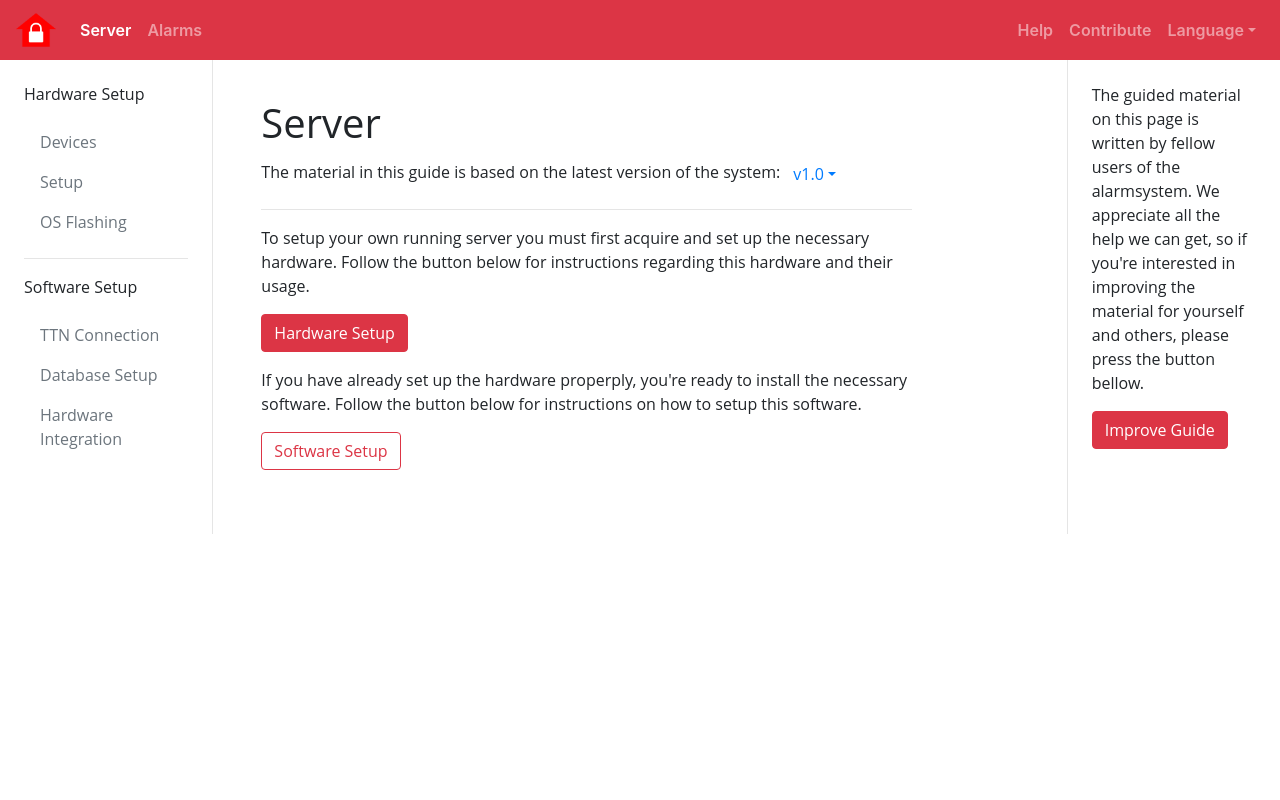
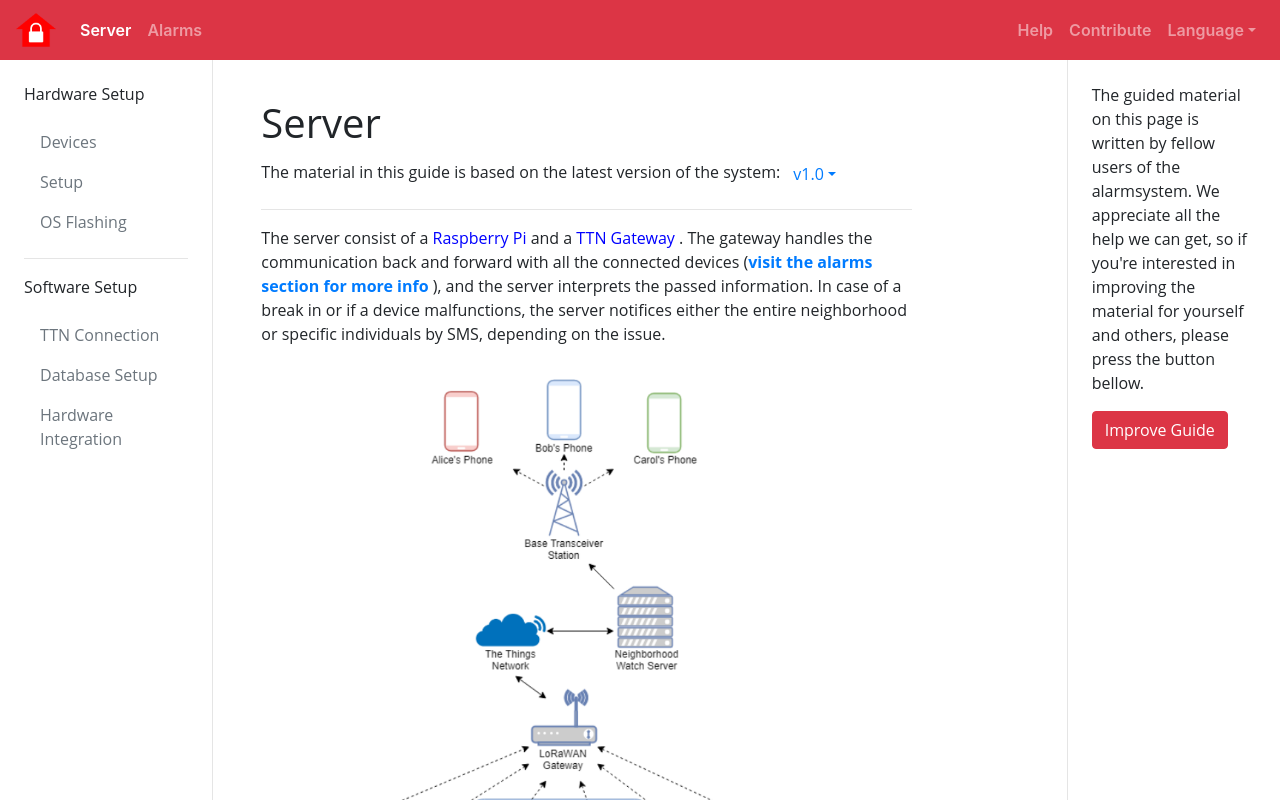
Before and after one commit to neighborhood-watch-alarm/nwa, a React (Create React App) app in the folder site/frontend/: page /server in a window 1280 px wide. Shown: the top 800 px of the page. Built offline with nearby package versions, Linux system fonts and the light colour scheme.

Commit message:
Added ToolDescription file for tooltips

```diff
--- a/site/frontend/package.json
+++ b/site/frontend/package.json
@@ -14,6 +14,7 @@
     "react": "^16.13.1",
     "react-dom": "^16.13.1",
     "react-i18next": "^11.5.1",
+    "react-player": "^2.3.1",
     "react-router-dom": "^5.2.0",
     "react-scripts": "3.4.1",
     "reactstrap": "^8.4.1"
--- a/site/frontend/public/locales/da/general.json
+++ b/site/frontend/public/locales/da/general.json
@@ -16,7 +16,9 @@
             "title": "Hjælp med at forbedre det skriftlige materiale",
             "description": "Eftersom NWA er distruberet som open source er al materiale vedr. både alarmsystemet og hjemmesiden tilgængeligt på <1>Github</1>. Alt skriftligt materiale i denne guide er generet fra filen <3>{{fileName}}</3>, hvor diverse kategorier repræsenterer de forskellige sektioner i denne guide. Ved at redigere en kategori i denne fil vil den korresponderende section på denne side blive ændret automatisk. Af sikkerhedsmæssige årsager tjekkes alle anmodninger vedr. ændringer i materialet af en autoriseret bidrager",
             "link": "Rediger på Github",
-            "cancel": "Tilbage"
+            "cancel": "Tilbage",
+            "linkToServer": "https://github.com/neighborhood-watch-alarm/nwa/blob/master/site/frontend/public/locales/da/server_v1.json",
+            "linkToAlarm": "https://github.com/neighborhood-watch-alarm/nwa/blob/master/site/frontend/public/locales/da/alarm_v1.json"
         }
     },
     "docs": {
--- a/site/frontend/public/locales/en/general.json
+++ b/site/frontend/public/locales/en/general.json
@@ -16,7 +16,9 @@
             "title": "Help improve the written material",
             "description": "As NWA is an open source project, all the material regarding both the alarmsystem and this website is public available on <1>Github</1>. The written material showcased in this guide is loaded from the file <3>{{fileName}}</3>, divided into different categories representing the different sections. By editing a category in this file, the corresponding section on this page will be changed automatically. For security reasons all requested updates will be checked by an authorized contributer before launching.",
             "link": "Edit on Github",
-            "cancel": "Cancel"
+            "cancel": "Cancel",
+            "linkToServer": "https://github.com/neighborhood-watch-alarm/nwa/blob/master/site/frontend/public/locales/en/server_v1.json",
+            "linkToAlarm": "https://github.com/neighborhood-watch-alarm/nwa/blob/master/site/frontend/public/locales/en/alarm_v1.json"
         }
     },
     "docs": {
--- a/site/frontend/src/Components/AlarmPage.js
+++ b/site/frontend/src/Components/AlarmPage.js
@@ -18,7 +18,7 @@ const AlarmPage = props => {
             <AlarmSideNav></AlarmSideNav>
           </Col>
           <hr />
-          <Col sm="7" style={{ padding: "3rem", borderTop: "1px solid #0000001a"}}>
+          <Col sm="7" style={{ padding: "3rem", borderTop: "1px solid #0000001a" }}>
             <Switch>
               <Route exact path="/alarms" component={AlarmWelcome} />
               <Route exact path="/alarms/design" component={AlarmDesign} />
@@ -32,11 +32,19 @@ const AlarmPage = props => {
             </Switch>
           </Col>
           <Col sm="1"></Col>
-          <Col sm="2" style={{ padding: "1.5rem", paddingTop: "2rem", borderLeft: "1px solid #0000001a", borderTop: "1px solid #0000001a" }}>
+          <Col
+            sm="2"
+            style={{
+              padding: "1.5rem",
+              paddingTop: "2rem",
+              borderLeft: "1px solid #0000001a",
+              borderTop: "1px solid #0000001a"
+            }}
+          >
             <p>{t("general:improve.intro")}</p>
             <EditText
               buttonLabel={t("general:improve.button")}
-              link="https://github.com/neighborhood-watch-alarm/nwa"
+              link={t("improve.popup.linkToAlarm")}
               fileName="alarm_v1.json"
             ></EditText>
           </Col>
--- a/site/frontend/src/Components/Docs/v0.1/ServerPage.js
+++ b/site/frontend/src/Components/Docs/v0.1/ServerPage.js
@@ -1,6 +1,5 @@
 import React from "react";
 import { Jumbotron, Button } from "reactstrap";
-import { NavLink as RouterNavLink } from "react-router-dom";
 import { useTranslation } from "react-i18next";
 
 const ServerPage = props => {
--- a/site/frontend/src/Components/EditText.js
+++ b/site/frontend/src/Components/EditText.js
@@ -22,7 +22,7 @@ const EditText = props => {
           <Trans i18nKey="improve.popup.description">
             As NWA is an open source project, all the material regarding both the alarmsystem and this website is public
             available on
-            <a href="https://github.com/simoneengelbr/nwa" target="_blank" rel="noopener noreferrer">
+            <a href="https://github.com/neighborhood-watch-alarm/nwa" target="_blank" rel="noopener noreferrer">
               Github
             </a>
             . The written material showcased in this guide is loaded from the file <code>{{ fileName }}</code>, divided
--- a/site/frontend/src/Components/ServerDevices.js
+++ b/site/frontend/src/Components/ServerDevices.js
@@ -1,5 +1,6 @@
 import React, { useState } from "react";
 import { Tooltip } from "reactstrap";
+import ReactPlayer from "react-player";
 
 const ServerDevices = props => {
   const [tooltipOpen, setTooltipOpen] = useState(false);
@@ -18,6 +19,7 @@ const ServerDevices = props => {
       <Tooltip placement="right" isOpen={tooltipOpen} target="TooltipExample" toggle={toggle}>
         Hello, I'm a Tooltip!
       </Tooltip>
+      <ReactPlayer controls="true" url="https://www.youtube.com/watch?v=9bZkp7q19f0" />
     </div>
   );
 };
--- a/site/frontend/src/Components/ServerPage.js
+++ b/site/frontend/src/Components/ServerPage.js
@@ -39,7 +39,7 @@ const ServerPage = props => {
             <p>{t("general:improve.intro")}</p>
             <EditText
               buttonLabel={t("improve.button")}
-              link="https://github.com/simoneengelbr/nwa"
+              link={t("improve.popup.linkToServer")}
               fileName="server_v1.json"
             ></EditText>
           </Col>
--- a/site/frontend/src/Components/ServerWelcome.js
+++ b/site/frontend/src/Components/ServerWelcome.js
@@ -1,21 +1,22 @@
 import React, { useState } from "react";
 import { Button } from "reactstrap";
 import { Dropdown, DropdownToggle, DropdownMenu, DropdownItem, Label } from "reactstrap";
-import { NavLink as RouterNavLink } from "react-router-dom";
+import { NavLink as RouterNavLink, Link } from "react-router-dom";
 import { useTranslation } from "react-i18next";
+import systemPreview from "../Images/alarmsystem-basics.png";
+import ToolDescription from "./ToolDescription.js";
 
 const ServerWelcome = props => {
   const { t } = useTranslation("server_v1");
 
   const [dropdownOpen, setDropdownOpen] = useState(false);
 
-  const toggle = () => setDropdownOpen(prevState => !prevState);
+  const toggleVersion = () => setDropdownOpen(prevState => !prevState);
 
   return (
     <div>
       <h1 className="display-5">{t("intro.title")}</h1>
-      <p>
-        <Dropdown isOpen={dropdownOpen} toggle={toggle}>
+      <Dropdown isOpen={dropdownOpen} toggle={toggleVersion}>
         <Label for="backdrop">{t("intro.version")}</Label>
         <DropdownToggle caret color="link">
           v1.0
@@ -28,8 +29,29 @@ const ServerWelcome = props => {
           </DropdownItem>
         </DropdownMenu>
       </Dropdown>
+      <hr />
+      <p>
+        The server consist of a
+        <ToolDescription id="rasp" name="Raspberry Pi" description="Single board computer"></ToolDescription>
+        and a
+        <ToolDescription
+          id="ttn"
+          name="TTN Gateway"
+          description="Bridge between LoRaWAN devices and The Things Network's online platform"
+        ></ToolDescription>
+        . The gateway handles the communication back and forward with all the connected devices (
+        <Link to="/alarms" className="alert-link">
+          visit the alarms section for more info
+        </Link>{" "}
+        ), and the server interprets the passed information. In case of a break in or if a device malfunctions, the
+        server notifices either the entire neighborhood or specific individuals by SMS, depending on the issue.
       </p>
-      <hr />
+      <img
+        className="photo-logo"
+        src={systemPreview}
+        alt="nwa system overview"
+        style={{ paddingRight: "50px", height: "auto", maxWidth: "100%" }}
+      />
       <p>{t("intro.server.description")}</p>
       <p className="lead">
         <Button tag={RouterNavLink} to="/Server/Devices/" color="danger">
--- /dev/null
+++ b/site/frontend/src/Components/ToolDescription.js
@@ -0,0 +1,24 @@
+import React, { useState } from "react";
+import { Tooltip } from "reactstrap";
+
+const ToolDescription = props => {
+  const { name, description, id } = props;
+
+  const [tooltipOpen, setTooltipOpen] = useState(false);
+
+  const toggle = () => setTooltipOpen(!tooltipOpen);
+
+  return (
+    <>
+      {" "}
+      <span style={{ textDecoration: "", color: "blue" }} href="#" id={id}>
+        {name}
+      </span>{" "}
+      <Tooltip placement="right" isOpen={tooltipOpen} target={id} toggle={toggle}>
+        {description}
+      </Tooltip>
+    </>
+  );
+};
+
+export default ToolDescription;
```
Also changed, not shown: site/frontend/src/i18n.js (+39 -4 lines), site/frontend/src/Images/alarmsystem-basics.png (renamed from site/frontend/src/Images/alarmsystem_basics.png), 1 other file (tests, documents, lock files or other folders). Lines whose indentation alone changed are shown as unchanged.
